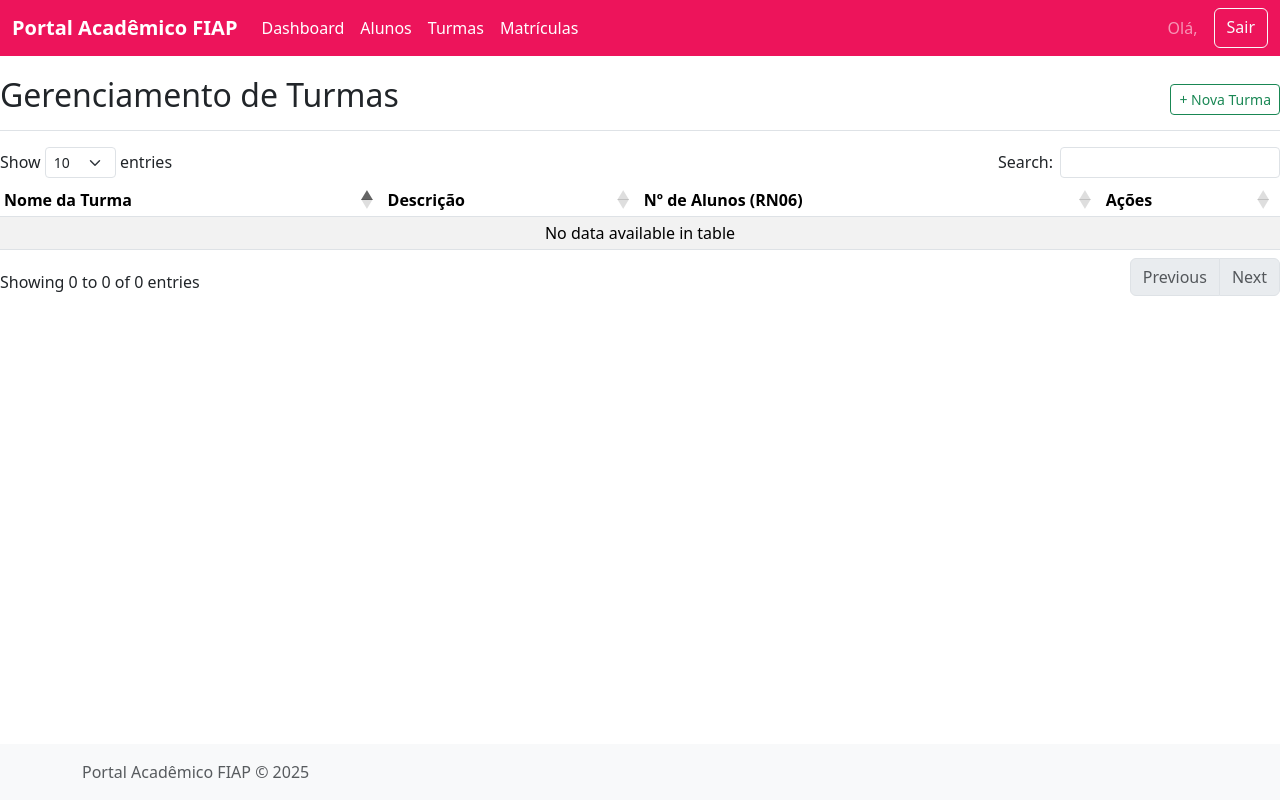
After one commit to julioc-barros/PortalAcademico-FIAP, a PHP site: template src/View/turma/list.php in a window 1280 px wide. The commit adds this page. Run offline with PHP 8.4, Linux system fonts and the light colour scheme; the template is opened without the code that fills it, so the values that code supplies are empty; some libraries are stand-ins or nearby versions.

Commit message:
Criando modelo de turma e mantendo padrao ja criado em Aluno

```diff
--- a/src/View/template/footer.php
+++ b/src/View/template/footer.php
@@ -16,7 +16,6 @@
 <script>
    $(document).ready(function () {
       // Aplica o DataTables em qualquer tabela com o ID 'tabela-dados'
-      // Isso atende RN01 (ordem), RN09 (paginação) e RN10 (busca) automaticamente.
       $('#tabela-dados').DataTable({
          "language": {
             "url": "https://cdn.datatables.net/plug-ins/2.0.8/i18n/pt-BR.json"
--- /dev/null
+++ b/src/View/turma/list.php
@@ -0,0 +1,47 @@
+<?php require __DIR__ . '/../template/header.php'; // Inclui o topo ?>
+
+<div class="d-flex justify-content-between flex-wrap flex-md-nowrap align-items-center pt-3 pb-2 mb-3 border-bottom">
+   <h1 class="h2">Gerenciamento de Turmas</h1>
+   <div class="btn-toolbar mb-2 mb-md-0">
+      <a href="<?= APP_URL ?>/turmas/novo" class="btn btn btn-sm btn-outline-success">
+         + Nova Turma
+      </a>
+   </div>
+</div>
+
+<div class="table-responsive">
+   <table id="tabela-dados" class="table table-striped table-sm">
+      <thead>
+         <tr>
+            <th scope="col">Nome da Turma</th>
+            <th scope="col">Descrição</th>
+            <th scope="col">Nº de Alunos (RN06)</th>
+            <th scope="col">Ações</th>
+         </tr>
+      </thead>
+      <tbody>
+         <?php foreach ($turmas as $turma): ?>
+            <tr>
+               <td><?= htmlspecialchars($turma->nome); ?></td>
+               <td><?= htmlspecialchars($turma->descricao); ?></td>
+               <td>
+                  <?= htmlspecialchars($turma->total_alunos); ?>
+               </td>
+               <td>
+                  <a href="<?= APP_URL ?>/turmas/editar?id=<?= htmlspecialchars($turma->id); ?>"
+                     class="btn btn-sm btn-outline-primary">Editar</a>
+                  <form action="<?= APP_URL ?>/turmas/excluir" method="POST" class="d-inline"
+                     onsubmit="return confirm('Tem certeza?');">
+                     <input type="hidden" name="csrf_token"
+                        value="<?= \PortalAcademicoFIAP\Service\Auth::generateCsrfToken(); ?>">
+                     <input type="hidden" name="id" value="<?= htmlspecialchars($turma->id); ?>">
+                     <button type="submit" class="btn btn-sm btn-outline-danger">Excluir</button>
+                  </form>
+               </td>
+            </tr>
+         <?php endforeach; ?>
+      </tbody>
+   </table>
+</div>
+
+<?php require __DIR__ . '/../template/footer.php'; // Inclui o rodapé ?>
```
Also changed, not shown: src/Controller/TurmaController.php (added, +26 -0 lines), src/Model/Turma.php (added, +18 -0 lines), src/Repository/TurmaRepository.php (added, +60 -0 lines).
